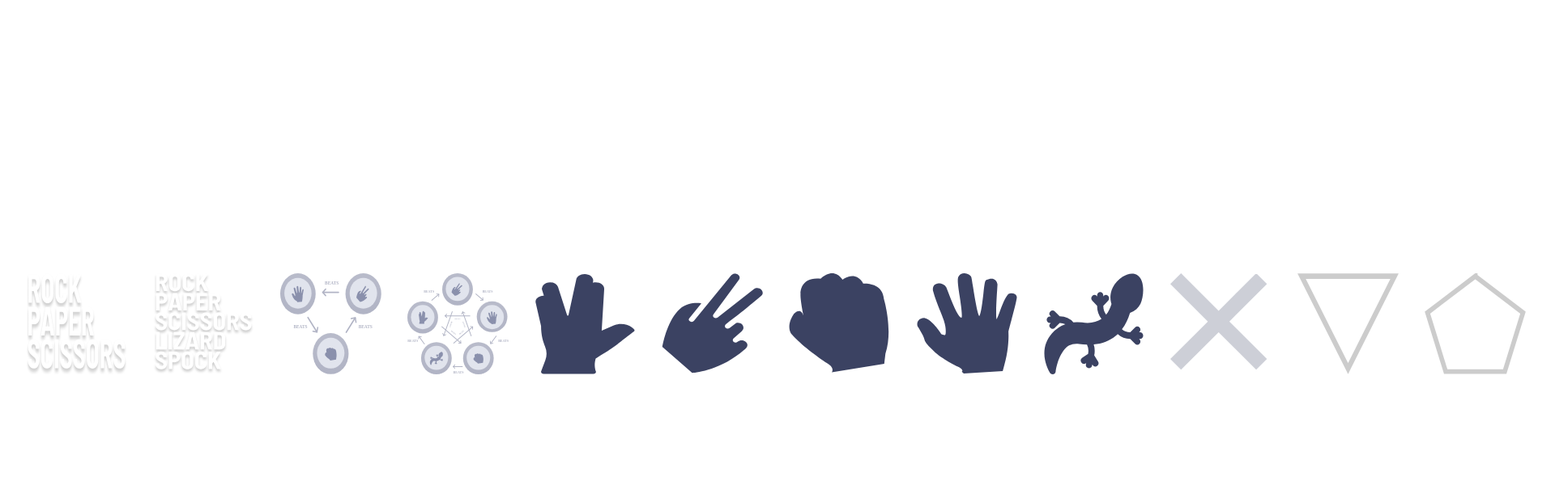
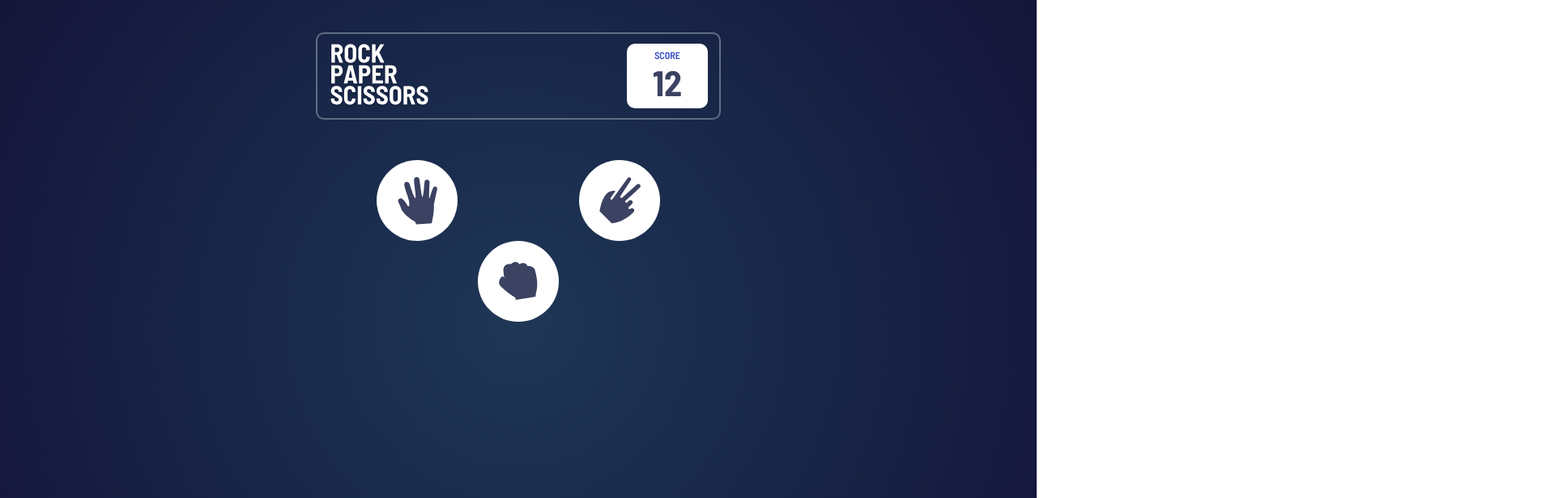
Before and after one commit to Darynka-Tapia/rps-game, a Vue app: page / in a window 1280 px wide. Shown: the top 616 px of the page at 81% size, 1920 px wide, since content can reach past the window. Built offline with nearby package versions, Linux system fonts and the light colour scheme.

Commit message:
design layout

```diff
--- a/src/App.vue
+++ b/src/App.vue
@@ -1,51 +1,10 @@
 <script setup>
+import rockPaperScissors from './components/rock-paper-scissors.vue'
 </script>
 
 <template>
-  <header>
-    <img alt="Vue logo" class="logo" src="./assets/images/logo.svg" width="125" height="125" />
-    <img alt="Vue logo" class="logo" src="./assets/images/logo-bonus.svg" width="125" height="125" />
-    <img alt="Vue logo" class="logo" src="./assets/images/image-rules.svg" width="125" height="125" />
-    <img alt="Vue logo" class="logo" src="./assets/images/image-rules-bonus.svg" width="125" height="125" />
-    <img alt="Vue logo" class="logo" src="./assets/images/icon-spock.svg" width="125" height="125" />
-    <img alt="Vue logo" class="logo" src="./assets/images/icon-scissors.svg" width="125" height="125" />
-    <img alt="Vue logo" class="logo" src="./assets/images/icon-rock.svg" width="125" height="125" />
-    <img alt="Vue logo" class="logo" src="./assets/images/icon-paper.svg" width="125" height="125" />
-    <img alt="Vue logo" class="logo" src="./assets/images/icon-lizard.svg" width="125" height="125" />
-    <img alt="Vue logo" class="logo" src="./assets/images/icon-close.svg" width="125" height="125" />
-    <img alt="Vue logo" class="logo" src="./assets/images/bg-triangle.svg" width="125" height="125" />
-    <img alt="Vue logo" class="logo" src="./assets/images/bg-pentagon.svg" width="125" height="125" />
-  </header>
-
-  <main>
-  </main>
+  <rock-paper-scissors />
 </template>
 
 <style scoped>
-header {
-  line-height: 1.5;
-}
-
-.logo {
-  display: block;
-  margin: 0 auto 2rem;
-}
-
-@media (min-width: 1024px) {
-  header {
-    display: flex;
-    place-items: center;
-    padding-right: calc(var(--section-gap) / 2);
-  }
-
-  .logo {
-    margin: 0 2rem 0 0;
-  }
-
-  header .wrapper {
-    display: flex;
-    place-items: flex-start;
-    flex-wrap: wrap;
-  }
-}
 </style>
--- a/src/assets/base.css
+++ b/src/assets/base.css
@@ -60,15 +60,5 @@
 }
 
 body {
-  min-height: 100vh;
-  color: var(--color-text);
-  background: var(--color-background);
-  transition: color 0.5s, background-color 0.5s;
-  line-height: 1.6;
-  font-family: Inter, -apple-system, BlinkMacSystemFont, 'Segoe UI', Roboto, Oxygen, Ubuntu,
-    Cantarell, 'Fira Sans', 'Droid Sans', 'Helvetica Neue', sans-serif;
-  font-size: 15px;
-  text-rendering: optimizeLegibility;
-  -webkit-font-smoothing: antialiased;
-  -moz-osx-font-smoothing: grayscale;
+
 }
--- a/src/assets/main.css
+++ b/src/assets/main.css
@@ -1,35 +1,6 @@
 @import './base.css';
+@import './rps-style.css';
 
 #app {
   max-width: 1280px;
-  margin: 0 auto;
-  padding: 2rem;
-
-  font-weight: normal;
 }
-
-a,
-.green {
-  text-decoration: none;
-  color: hsla(160, 100%, 37%, 1);
-  transition: 0.4s;
-}
-
-@media (hover: hover) {
-  a:hover {
-    background-color: hsla(160, 100%, 37%, 0.2);
-  }
-}
-
-@media (min-width: 1024px) {
-  body {
-    display: flex;
-    place-items: center;
-  }
-
-  #app {
-    display: grid;
-    grid-template-columns: 1fr 1fr;
-    padding: 0 2rem;
-  }
-}
--- /dev/null
+++ b/src/assets/rps-style.css
@@ -0,0 +1,16 @@
+:root {
+    /* https://mycolor.space/gradient */
+
+    --scissors-gradient: hsl(39, 89%, 49%) to hsl(40, 84%, 53%);
+    --paper-gradient: hsl(230, 89%, 62%) to hsl(230, 89%, 65%);
+    --rock-gradient: hsl(349, 71%, 52%) to hsl(349, 70%, 56%);
+    --lizard-gradient: hsl(261, 73%, 60%) to hsl(261, 72%, 63%);
+    --cyan: hsl(189, 59%, 53%) to hsl(189, 58%, 57%);
+
+    --dark-text: hsl(229, 25%, 31%);
+    --score-text: hsl(229, 64%, 46%);
+    --header-outline: hsl(217, 16%, 45%);
+
+    --radial-gradient: radial-gradient(circle, #1f3756, #1b2e4f, #182648, #161d41, #141539);
+    --color-x: #ff0078;
+}
--- /dev/null
+++ b/src/components/rock-paper-scissors.vue
@@ -0,0 +1,92 @@
+<script setup>
+
+</script>
+
+<template>
+  <div class="game-container">
+    <header>
+      <img alt="Vue logo" class="logo" src="@/assets/images/logo.svg" width="125" height="80" />
+      <div class="score">
+        <p class="score__title">Score </p>
+        <p class="score__number">12</p>
+      </div>
+    </header>
+    <main>
+      <div class="item paper"><img alt="Vue logo" src="@/assets/images/icon-paper.svg"  /></div>
+      <div class="item scissors"><img alt="Vue logo" src="@/assets/images/icon-scissors.svg" /></div>
+      <div class="item rock"><img alt="Vue logo" src="@/assets/images/icon-rock.svg"  /></div>
+
+
+
+    </main>
+  </div>
+
+</template>
+
+<style scoped>
+@import url('https://fonts.googleapis.com/css2?family=Barlow+Semi+Condensed:wght@600;700&display=swap');
+.game-container{
+  font-family: 'Barlow Semi Condensed', sans-serif;
+  background-image: var(--radial-gradient);
+  width: 100%;
+  height: 100vh;
+  padding: 40px 2px;
+}
+header{
+  display: flex;
+  justify-content: space-between;
+  width: 100%;
+  max-width: 500px;
+  height: auto;
+  border: 2px solid var(--header-outline);
+  padding: 12px 14px;
+  margin: 0 auto;
+  border-radius: 10px;
+}
+.score{
+  background: white;
+  height: 80px;
+  width: 100px;
+  display: flex;
+  justify-content: center;
+  align-items: center;
+  flex-direction: column;
+  border-radius: 10px;
+}
+.score__title{
+  font-size: 12px;
+  color: var(--score-text);
+  text-transform: uppercase;
+}
+.score__number{
+  color: var(--dark-text);
+  font-size: 44px;
+  font-weight: 700;
+}
+
+main{
+  margin: 50px auto;
+  width: 100%;
+  max-width: 500px;
+  display: grid;
+  align-items: center;
+  justify-items: center;
+  grid-template-columns: repeat(2,minmax(0,1fr));
+  grid-template-rows: repeat(2,minmax(0,1fr));
+}
+main .item{
+  display: flex;
+  justify-content: center;
+  align-items: center;
+  width: 100px;
+  height: 100px;
+  padding: 20px;
+  background: white;
+  border-radius: 50%;
+}
+
+main > .rock{
+  grid-column: 1 / 3;
+  grid-row: 2 / 3;
+}
+</style>
```
Also changed, not shown: src/components/HelloWorld.vue (deleted, +0 -38 lines).
